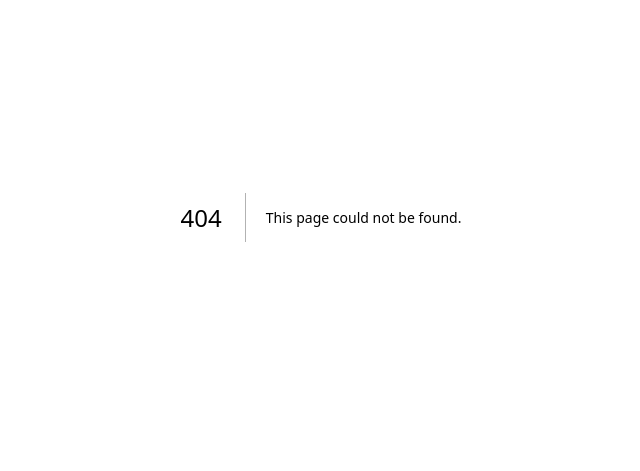
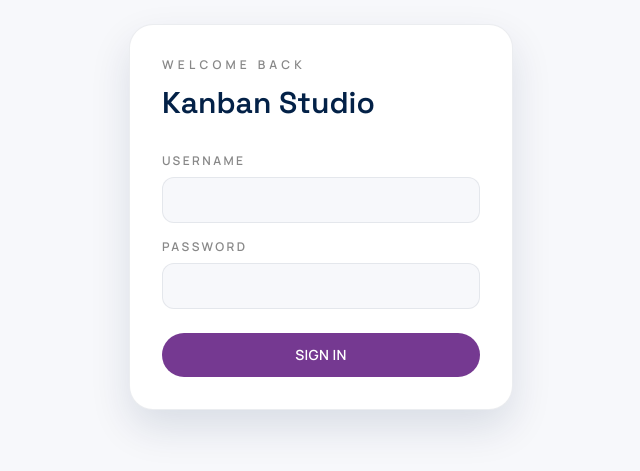
Before and after one commit to rohit-puri89/taskflow-kanban-studio, a Next.js app in the folder frontend/: page /login in a window 1280 px wide. Before the commit this address had no page. Shown: the part 183-654 px from the top of the page, without its empty margins (319-959 px from the left). Built offline with nearby package versions, Linux system fonts and the light colour scheme.

Commit message:
Add frontend/src/app/login/page.tsx

```diff
--- /dev/null
+++ b/frontend/src/app/login/page.tsx
@@ -0,0 +1,91 @@
+"use client";
+
+import { useState, type FormEvent } from "react";
+import { useRouter } from "next/navigation";
+import { login } from "@/lib/auth";
+
+export default function LoginPage() {
+  const router = useRouter();
+  const [username, setUsername] = useState("");
+  const [password, setPassword] = useState("");
+  const [error, setError] = useState(false);
+
+  const handleSubmit = async (e: FormEvent) => {
+    e.preventDefault();
+    const ok = await login(username, password);
+    if (ok) {
+      router.replace("/");
+    } else {
+      setError(true);
+    }
+  };
+
+  return (
+    <div className="flex min-h-screen items-center justify-center bg-[var(--surface)] px-4">
+      <div className="w-full max-w-sm rounded-3xl border border-[var(--stroke)] bg-white p-8 shadow-[var(--shadow)]">
+        <p className="text-xs font-semibold uppercase tracking-[0.35em] text-[var(--gray-text)]">
+          Welcome back
+        </p>
+        <h1 className="mt-3 font-display text-3xl font-semibold text-[var(--navy-dark)]">
+          Kanban Studio
+        </h1>
+
+        <form onSubmit={handleSubmit} className="mt-8 space-y-4">
+          <div>
+            <label
+              htmlFor="username"
+              className="block text-xs font-semibold uppercase tracking-[0.2em] text-[var(--gray-text)]"
+            >
+              Username
+            </label>
+            <input
+              id="username"
+              type="text"
+              value={username}
+              onChange={(e) => {
+                setUsername(e.target.value);
+                setError(false);
+              }}
+              autoComplete="username"
+              required
+              className="mt-2 w-full rounded-xl border border-[var(--stroke)] bg-[var(--surface)] px-4 py-3 text-sm font-medium text-[var(--navy-dark)] outline-none transition focus:border-[var(--primary-blue)]"
+            />
+          </div>
+          <div>
+            <label
+              htmlFor="password"
+              className="block text-xs font-semibold uppercase tracking-[0.2em] text-[var(--gray-text)]"
+            >
+              Password
+            </label>
+            <input
+              id="password"
+              type="password"
+              value={password}
+              onChange={(e) => {
+                setPassword(e.target.value);
+                setError(false);
+              }}
+              autoComplete="current-password"
+              required
+              className="mt-2 w-full rounded-xl border border-[var(--stroke)] bg-[var(--surface)] px-4 py-3 text-sm font-medium text-[var(--navy-dark)] outline-none transition focus:border-[var(--primary-blue)]"
+            />
+          </div>
+
+          {error && (
+            <p className="text-xs font-semibold text-red-500">
+              Invalid username or password.
+            </p>
+          )}
+
+          <button
+            type="submit"
+            className="mt-2 w-full rounded-full bg-[var(--secondary-purple)] py-3 text-sm font-semibold uppercase tracking-wide text-white transition hover:brightness-110"
+          >
+            Sign in
+          </button>
+        </form>
+      </div>
+    </div>
+  );
+}
```
